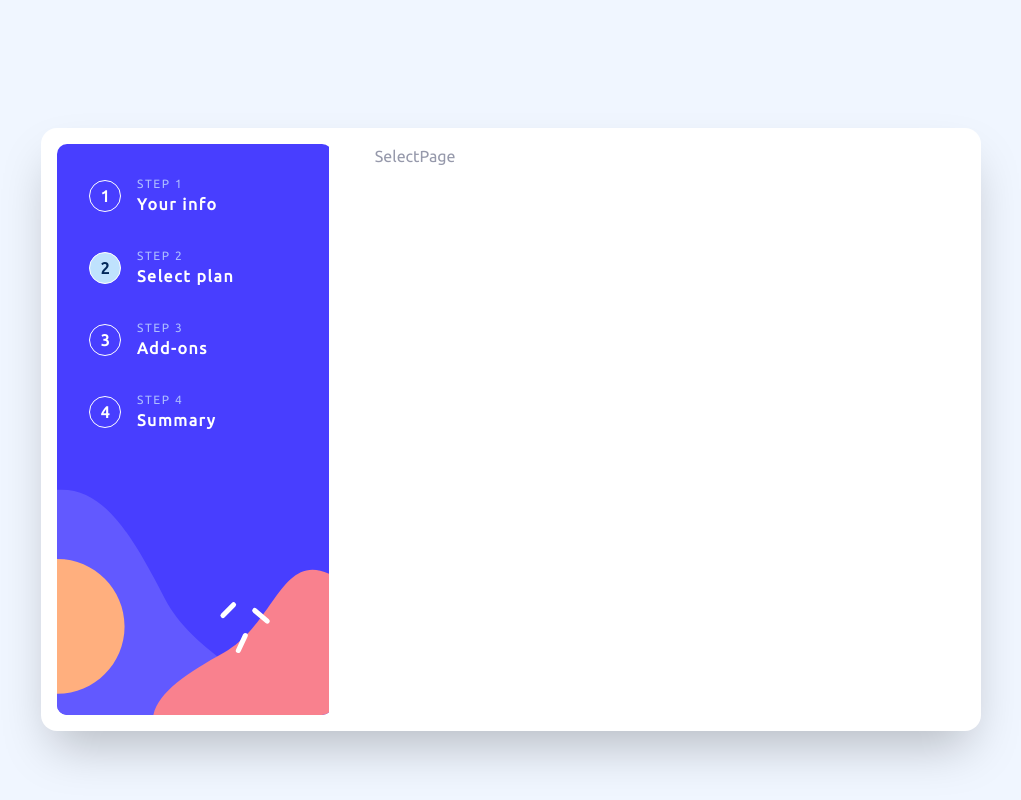
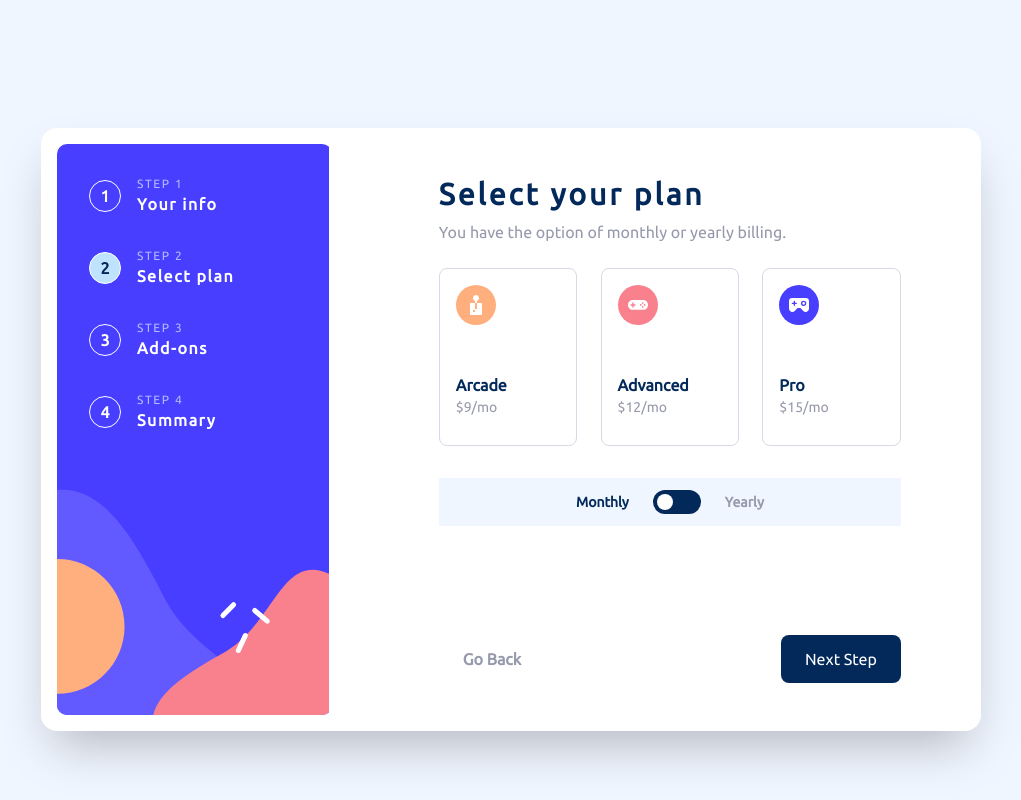
Before and after one commit to InnaTymoshenko/multi-step-form, a Next.js app: page /select in a window 1280 px wide. Shown: the whole page, without its empty margins (129-1150 px from the left). Built offline with nearby package versions, Linux system fonts and the light colour scheme.

Commit message:
created select component

```diff
--- a/app/page.tsx
+++ b/app/page.tsx
@@ -5,7 +5,7 @@ type Props = {}
 
 const PersonalPage = (props: Props) => {
 	return (
-		<section className="w-full h-full px-12 py-8">
+		<section className="w-full h-full px-16 py-8">
 			<PersonalInfo />
 			{/* <div className="z-10 w-full max-w-5xl items-center justify-between font-mono text-sm lg:flex">
     <p className="fixed left-0 top-0 flex w-full justify-center border-b border-gray-300 bg-gradient-to-b from-zinc-200 pb-6 pt-8 backdrop-blur-2xl dark:border-neutral-800 dark:bg-zinc-800/30 dark:from-inherit lg:static lg:w-auto  lg:rounded-xl lg:border lg:bg-gray-200 lg:p-4 lg:dark:bg-zinc-800/30">
--- a/app/select/page.tsx
+++ b/app/select/page.tsx
@@ -1,9 +1,17 @@
 import React from 'react'
+import Select from '@/components/select'
+import dataPlan from '@/data/plan.json'
 
 type Props = {}
 
 const SelectPage = (props: Props) => {
-	return <div>SelectPage</div>
+	const data: IPlan[] = dataPlan
+
+	return (
+		<section className="w-full h-full px-16 py-8">
+			<Select data={data} />
+		</section>
+	)
 }
 
 export default SelectPage
--- a/components/personal-info.tsx
+++ b/components/personal-info.tsx
@@ -10,7 +10,6 @@ const PersonalInfo = (props: Props) => {
 			<div className="">
 				<h1 className="text-3xl text-blue-300 font-bold tracking-widest">Personal info</h1>
 				<p>Please provide your name, email address, and phone number.</p>
-				{/* <div>	</div> */}
 				<form action="" className="w-full flex flex-col gap-4">
 					<div className="w-full flex flex-col gap-2 justify-between items-start py-1">
 						<label htmlFor="" className="text-blue-300 text-md font-semibold">
@@ -19,7 +18,7 @@ const PersonalInfo = (props: Props) => {
 						<input
 							type="text"
 							placeholder="e.g. Stephen King"
-							className="w-full h-12 border border-gray-100 rounded pl-3"
+							className="w-full h-12 border border-gray-100 rounded pl-3 active:border-blue-200 active:border-spacing-1"
 						/>
 					</div>
 					<div className="w-full flex flex-col gap-2 justify-between items-start py-1">
@@ -48,7 +47,6 @@ const PersonalInfo = (props: Props) => {
 				<ButtonLink variant={'primary'} size={'large'} href={'/select'}>
 					Next Step
 				</ButtonLink>
-				{/* <button></button> */}
 			</div>
 		</div>
 	)
--- /dev/null
+++ b/components/select.tsx
@@ -0,0 +1,74 @@
+/* eslint-disable @next/next/no-img-element */
+'use client'
+
+import React, { useState } from 'react'
+import { ButtonLink } from './ui/button-link'
+import { Button } from './ui/button'
+
+type Props = {
+	data: IPlan[]
+}
+
+const Select = ({ data }: Props) => {
+	const [monthly, setMonthly] = useState(false)
+
+	console.log(data)
+
+	return (
+		<div className="w-full h-full flex flex-col justify-between">
+			<div className="">
+				<h1 className="text-3xl text-blue-300 font-bold tracking-widest">Select your plan</h1>
+				<p>You have the option of monthly or yearly billing.</p>
+				<div className="flex flex-col gap-8">
+					<div className="w-full flex justify-between gap-2">
+						{data.map((d, i) => (
+							<div
+								key={i}
+								className="w-[30%] border border-gray-100 rounded p-4 flex flex-col justify-between items-start"
+							>
+								<div className="h-20">
+									<img src={`/${d.image}`} alt="" />
+								</div>
+
+								<div className="w-full min-h-16 flex flex-col h-12 text-md">
+									<p className="text-lg text-blue-300 font-semibold mb-0">{d.title}</p>
+									{monthly ? (
+										<>
+											<span>{`$${d.yearly}/yr`}</span>
+											<span className="text-blue-300 text-sm">{d.bonus}</span>
+										</>
+									) : (
+										<span>{`$${d.monthly}/mo`}</span>
+									)}
+								</div>
+							</div>
+						))}
+					</div>
+					<div className="w-full h-12 bg-gray-50 flex justify-center items-center gap-6 text-md font-semibold">
+						<span className={`${monthly ? 'text-gray-200' : 'text-blue-300'}`}>Monthly</span>
+						<Button
+							onClick={() => setMonthly(!monthly)}
+							align={monthly ? 'end' : 'start'}
+							variant={'positive'}
+							size={'small'}
+							shape={'round'}
+						>
+							<div className="w-[40%] h-full rounded-full bg-white" />
+						</Button>
+						<span className={`${monthly ? 'text-blue-300' : 'text-gray-200'}`}>Yearly</span>
+					</div>
+				</div>
+			</div>
+			<div className="flex items-center justify-between">
+				<ButtonLink variant={'ghost'} size={'large'} href={'/'}>
+					Go Back
+				</ButtonLink>
+				<ButtonLink variant={'primary'} size={'large'} href={'/add'}>
+					Next Step
+				</ButtonLink>
+			</div>
+		</div>
+	)
+}
+
+export default Select
--- a/components/ui/button.tsx
+++ b/components/ui/button.tsx
@@ -24,10 +24,10 @@ const buttonStyles = cva(
 		variants: {
 			variant: {
 				primary: 'bg-blue-300 text-white hover:brightness-200 active:brightness-200',
-				ghost: 'bg-button-ghost text-primary hover:bg-button-ghost-hover active:bg-button-ghost-active border',
-				clear: 'bg-button-clear text-primary hover:bg-button-clear-hover active:bg-button-clear-active'
+				ghost: 'bg-transparent font-semibold text-gray-200 hover:text-blue-300 active:text-blue-300',
+				clear: 'bg-button-clear text-primary hover:bg-button-clear-hover active:bg-button-clear-active',
 				// accent: 'bg-button-accent text-foreground hover:bg-button-accent-hover active:bg-button-accent-active',
-				// positive: 'bg-button-positive text-foreground hover:bg-button-positive-hover active:bg-button-positive-active',
+				positive: 'bg-blue-300 text-white'
 				// warning: 'bg-button-warning text-foreground hover:bg-button-warning-hover active:bg-button-warning-active',
 				// danger: 'bg-button-danger text-foreground hover:bg-button-danger-hover active:bg-button-danger-active',
 				// link: '!p-0 !h-auto underline-offset-4 hover:underline'
@@ -41,9 +41,9 @@ const buttonStyles = cva(
 				end: 'justify-end'
 			},
 			size: {
-				small: 'px-3 gap-2 text-sm h-8',
+				small: 'p-1 w-12 h-6',
 				medium: 'px-4 gap-3 text-md h-10',
-				large: 'px-5 gap-4 text-lg h-12',
+				large: 'px-6 gap-4 text-lg h-12',
 				'icon-small': 'h-8 w-8',
 				'icon-medium': 'h-10 w-10',
 				'icon-large': 'h-12 w-12'
--- /dev/null
+++ b/data/plan.json
@@ -0,0 +1,23 @@
+[
+	{
+		"title": "Arcade",
+		"image": "./images/icon-arcade.svg",
+		"monthly": "9",
+		"yearly": "90",
+		"bonus": "2 months free"
+	},
+	{
+		"title": "Advanced",
+		"image": "./images/icon-advanced.svg",
+		"monthly": "12",
+		"yearly": "120",
+		"bonus": "2 months free"
+	},
+	{
+		"title": "Pro",
+		"image": "./images/icon-pro.svg",
+		"monthly": "15",
+		"yearly": "150",
+		"bonus": "2 months free"
+	}
+]
```
Also changed, not shown: types/plan-type.ts (added, +7 -0 lines).
